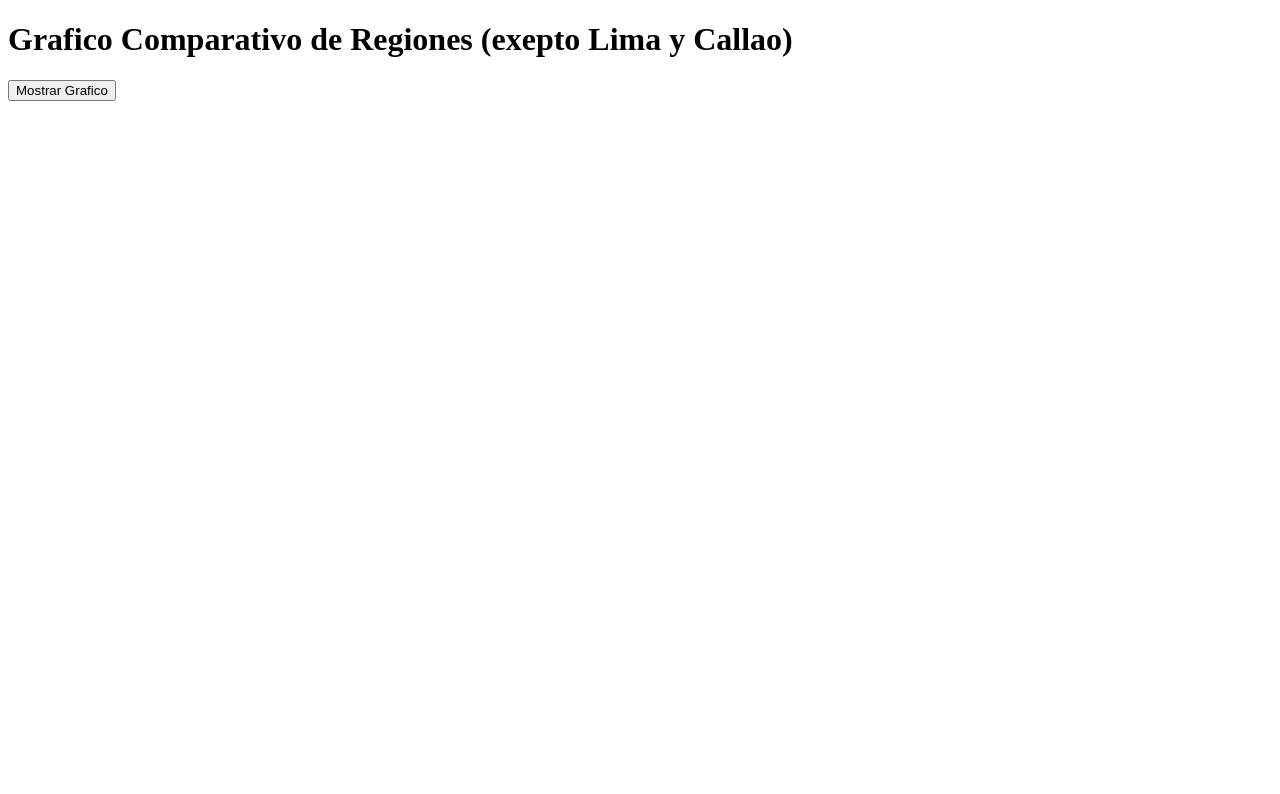
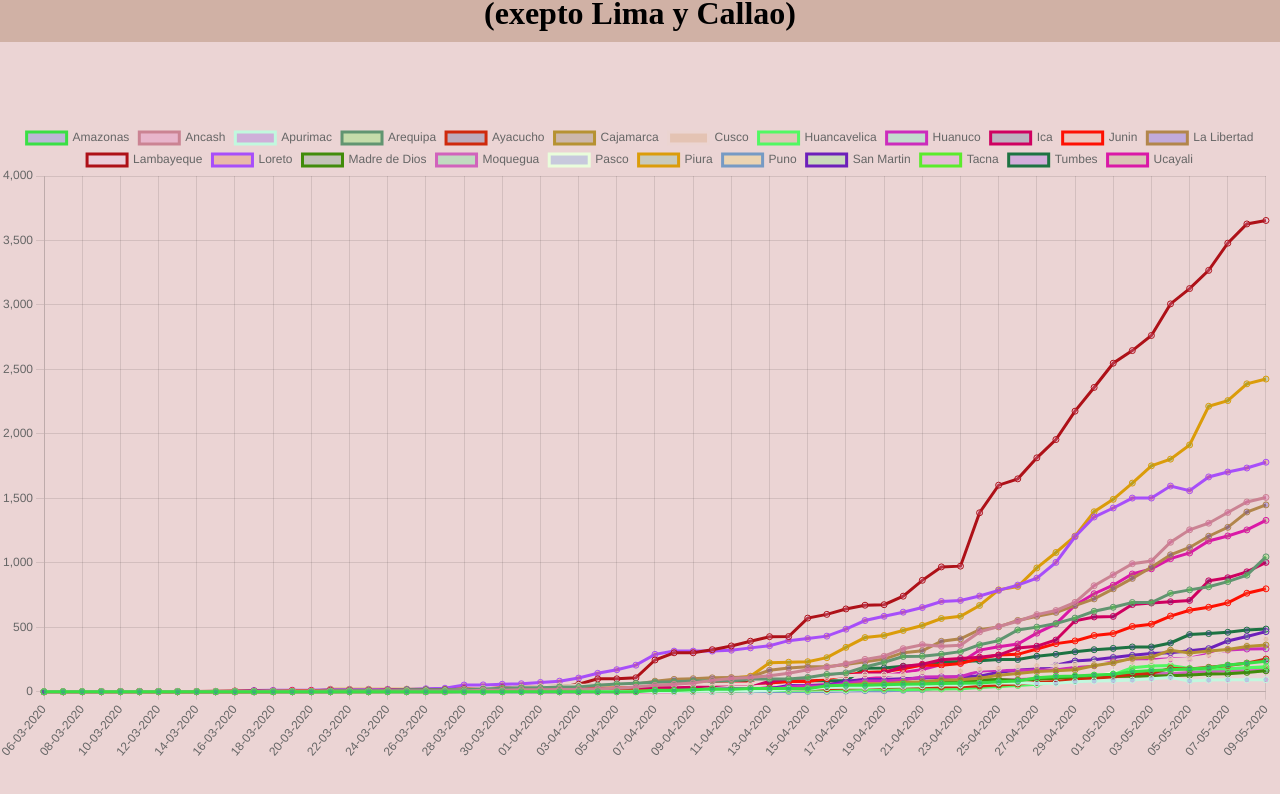
Before and after one commit to FernandoGarambelM/Ajax, a plain HTML site: page 8_EJERCICIOS/Ejercicio6/ejercicio6.html in a window 1280 px wide. Both pictures are taken after a click on the button "Mostrar Grafico". Drawn offline with nearby package versions, Linux system fonts and the light colour scheme.

Commit message:
Ejercicio 6: Se agrego estilo y ahora el boton muestra el contenido, tambien se modifico el ejercicio 4 para que se rellene el area debajo del grafico

```diff
--- a/8_EJERCICIOS/Ejercicio4/ejercicio4.js
+++ b/8_EJERCICIOS/Ejercicio4/ejercicio4.js
@@ -42,7 +42,7 @@ function mostrarGrafico(arequipaData) {
                 data: values,
                 borderColor: 'rgba(75, 192, 192, 1)',
                 backgroundColor: 'rgba(75, 192, 192, 0.2)',
-                fill: false,
+                fill: true,
             }]
         }
     });
--- a/8_EJERCICIOS/Ejercicio6/ejercicio6.html
+++ b/8_EJERCICIOS/Ejercicio6/ejercicio6.html
@@ -4,6 +4,7 @@
     <meta charset="UTF-8">
     <meta name="viewport" content="width=device-width, initial-scale=1.0">
     <title>Comparativa de Regiones</title>
+    <link rel="stylesheet" href="style.css">
     <script src="https://cdn.jsdelivr.net/npm/chart.js"></script>
 </head>
 <body>
--- a/8_EJERCICIOS/Ejercicio6/ejercicio6.js
+++ b/8_EJERCICIOS/Ejercicio6/ejercicio6.js
@@ -1,25 +1,65 @@
-document.addEventListener('DOMContentLoaded', function() {
+document.addEventListener("DOMContentLoaded", function() {
     const btnMostrarGrafico = document.getElementById('mostrarGrafico');
     const contenedor = document.querySelector('.contenedor');
 
-    btnMostrarGrafico,this.addEventListener('click', () => {
+    btnMostrarGrafico.addEventListener('click', () => {
         let xhr = new XMLHttpRequest();
         xhr.open("GET", "../data.json", true);
         xhr.onload = function() {
-            if(xhr.status === 200) {
+            if (xhr.status === 200) {
                 let data = JSON.parse(xhr.responseText);
-                let regions = data.filter(region => region.region !== "Lima" && regiom.region !== "Callao");
-                if (regiones.lenght > 0) {
-                    mostrarGraficoComparativo(regiones);
+                let regions = data.filter(region => region.region !== "Lima" && region.region !== "Callao");
+                if (regions.length > 0) {
+                    mostrarGraficoComparativo(regions);
                     contenedor.style.display = 'flex';
                     btnMostrarGrafico.style.display = 'none';
+                } else {
+                    console.error("No se encontraron datos de regiones");
                 }
+            } else {
+                console.error('Error en la red:', xhr.statusText);
             }
+        };
+        xhr.onerror = function() {
+            console.error('Error en la red');
         };
         xhr.send();
     })
 })
 
 function mostrarGraficoComparativo(regions) {
+    let labels = [];
+    let datasets = [];
+
+    regions.forEach(region => {
+        let dates = region.confirmed.map(entry => entry.date);
+        let values = region.confirmed.map(entry => parseInt(entry.value));
+
+        if (labels.length === 0) {
+            labels = dates;
+        }
+
+        datasets.push({
+            label: region.region,
+            data: values,
+            borderColor: getRandomColor(),
+            backgroundColor: getRandomColor(0.2),
+            fill: false,
+        })
+    });
+    let ctx = document.getElementById('GraficoComparativo').getContext('2d');
+    new Chart(ctx, {
+        type: 'line',
+        data: {
+            labels: labels,
+            datasets: datasets
+        }
+    });
 
 }
+function getRandomColor(alpha = 1) {
+    const r = Math.floor(Math.random() * 255);
+    const g = Math.floor(Math.random() * 255);
+    const b = Math.floor(Math.random() * 255);
+    return `rgba(${r}, ${g}, ${b}, ${alpha})`;
+}
--- /dev/null
+++ b/8_EJERCICIOS/Ejercicio6/style.css
@@ -0,0 +1,53 @@
+* {
+    margin: 0;
+    box-sizing: border-box;
+}
+
+body {
+    height: 100vh;
+    width: 100vw;
+    display: flex;
+    align-items: center;
+    justify-content: center;
+    background-color: rgba(152, 84, 59, 0.455);
+}
+
+#datos {
+    display: flex;
+    align-items: center;
+    justify-content: center;
+    flex-direction: column;
+}
+
+button {
+    height: 40px;
+    width: 150px;
+    font-size: 15px;
+    margin: 20px;
+    background-color: rgba(242, 129, 63, 0.553);
+}
+
+.contenedor {
+    height: 800px;
+    width: 100%;
+    background-color: #ebd4d4;
+    align-items: center;
+    justify-content: center;
+    text-align: center;
+}
+
+ul {
+    list-style-type: none;
+    padding-left: 0;
+}
+
+h1 {
+    margin-left: 400px;
+    margin-right: 400px;
+    margin-bottom: 10px;
+    text-align: center;
+}
+
+li {
+    font-size: 25px;
+}
```
